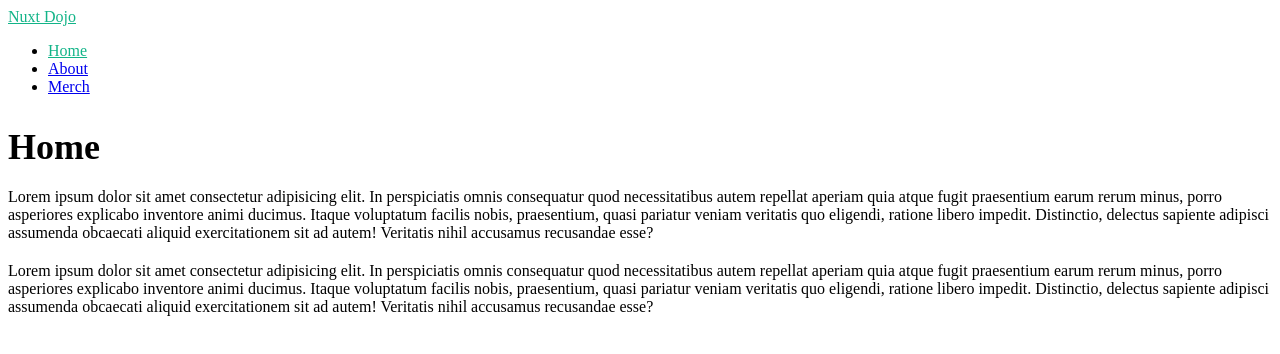
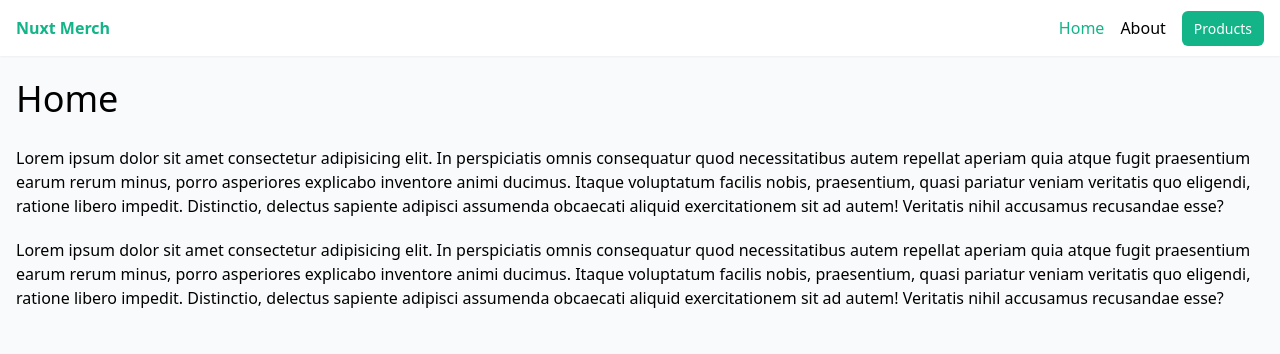
Before and after one commit to kriztiank-UCN/nuxt3-merch, a Nuxt app: page / in a window 1280 px wide. Shown: the top 354 px of the page. Built offline with nearby package versions, Linux system fonts and the light colour scheme.

Commit message:
Adding Tailwind CSS

```diff
--- /dev/null
+++ b/assets/css/tailwind.css
@@ -0,0 +1,13 @@
+@tailwind base;
+@tailwind components;
+@tailwind utilities;
+
+body {
+  @apply bg-gray-50;
+}
+
+@layer components {
+  .btn {
+    @apply bg-[#12b488] text-white px-3 py-2 rounded-md text-sm text-white;
+  }
+}
--- a/layouts/default.vue
+++ b/layouts/default.vue
@@ -1,16 +1,16 @@
 <template>
   <div>
-    <header>
-      <nav>
-        <NuxtLink to="/">Nuxt Dojo</NuxtLink>
-        <ul >
+    <header class="shadow-sm bg-white">
+      <nav class="container mx-auto p-4 flex justify-between">
+        <NuxtLink to="/" class="font-bold">Nuxt Merch</NuxtLink>
+        <ul class="flex gap-4">
           <li><NuxtLink to="/">Home</NuxtLink></li>
           <li><NuxtLink to="/about">About</NuxtLink></li>
-          <li><NuxtLink to="/products">Merch</NuxtLink></li>
+          <li><NuxtLink to="/products" class="btn">Products</NuxtLink></li>
         </ul>
       </nav>
     </header>
-    <div>
+    <div class="container mx-auto p-4">
       <!-- output the page content -->
       <slot />
     </div>
--- a/layouts/products.vue
+++ b/layouts/products.vue
@@ -1,18 +1,18 @@
 <template>
   <div>
-    <header>
-      <nav>
-        <NuxtLink to="/products">Nuxt Dojo Merch</NuxtLink>
+    <header class="shadow-sm bg-white">
+      <nav class="container mx-auto p-4">
+        <NuxtLink to="/products" class="font-bold">Nuxt Merch</NuxtLink>
       </nav>
     </header>
-    <div>
+    <div class="container mx-auto p-4">
       <slot />
     </div>
-    <footer>
-      <ul >
+    <footer class="container mx-auto p-4 flex justify-between border-t-2">
+      <ul class="flex gap-4">
         <li><NuxtLink to="/">Home</NuxtLink></li>
         <li><NuxtLink to="/about">About</NuxtLink></li>
-        <li><NuxtLink to="/products">Merch</NuxtLink></li>
+        <li><NuxtLink to="/products">Products</NuxtLink></li>
       </ul>
     </footer>
   </div>
--- a/nuxt.config.ts
+++ b/nuxt.config.ts
@@ -1,4 +1,5 @@
-// https://nuxt.com/docs/api/configuration/nuxt-config
 export default defineNuxtConfig({
-  devtools: { enabled: true }
+  modules: [
+    '@nuxtjs/tailwindcss'
+  ],
 })
--- a/package.json
+++ b/package.json
@@ -11,6 +11,7 @@
   },
   "devDependencies": {
     "@nuxt/devtools": "latest",
+    "@nuxtjs/tailwindcss": "^6.8.0",
     "nuxt": "^3.7.3"
   }
 }
```
Also changed, not shown: 1 other file (tests, documents, lock files or other folders).
